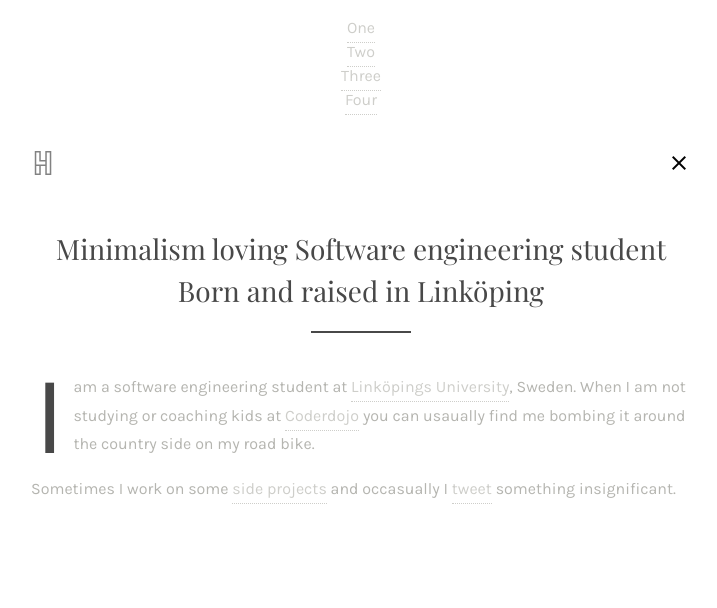
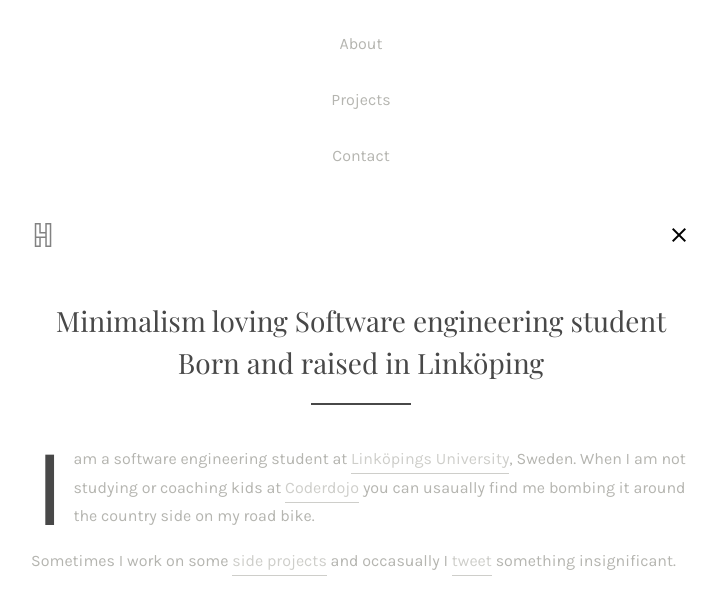
Before and after one commit to holmgr/holmgr.github.io, a website: page app/index.html in a window 1280 px wide. Both pictures are taken after a click on the button "menu". Shown: the whole page, without its empty margins (279-996 px from the left). Drawn offline with nearby package versions, Linux system fonts and the light colour scheme; files that its build step writes are made by us from their sources; a web font is replaced by a local one.

Commit message:
Add some basic styling for menu

```diff
--- a/app/index.html
+++ b/app/index.html
@@ -15,10 +15,9 @@
     <aside class="js-push-nav push-nav">
       <nav class="js-push-nav-container push-nav__container">
         <ul class="push-nav__content">
-          <li><a href="">One</a></li>
-          <li><a href="">Two</a></li>
-          <li><a href="">Three</a></li>
-          <li><a href="">Four</a></li>
+          <li><a class="push-nav__link" href="">About</a></li>
+          <li><a class="push-nav__link" href="">Projects</a></li>
+          <li><a class="push-nav__link" href="">Contact</a></li>
         </ul>
       </nav>
     </aside>
--- a/app/styles/_base.scss
+++ b/app/styles/_base.scss
@@ -23,7 +23,7 @@ body {
 a {
   text-decoration: none;
   color: lighten($default_font_color, 10%);
-  border-bottom: 1px dotted lighten($default_font_color, 10%);
+  border-bottom: 1px solid lighten($default_font_color, 10%);
   padding-bottom: 5px;
 }
 
@@ -98,9 +98,16 @@ img {
       list-style: none;
       text-align: center;
     }
+
+    .push-nav__link {
+      color: $default_font_color;
+      display: block;
+      padding: 1em;
+      border: none;
+    }
   }
 }
 
 .push-nav__show {
-  max-height: 150px; // A bit larger than .push-nav expanded
+  max-height: 200px; // A bit larger than .push-nav expanded
 }
```
